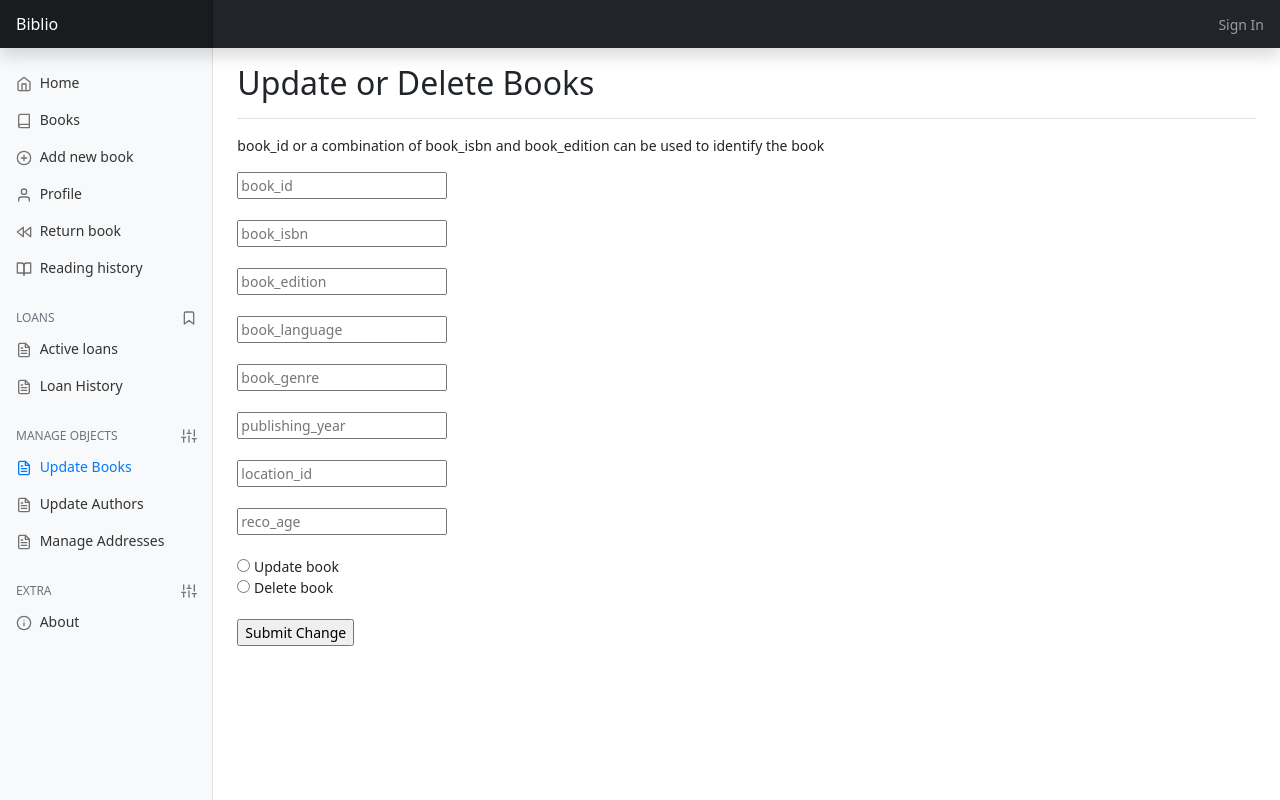
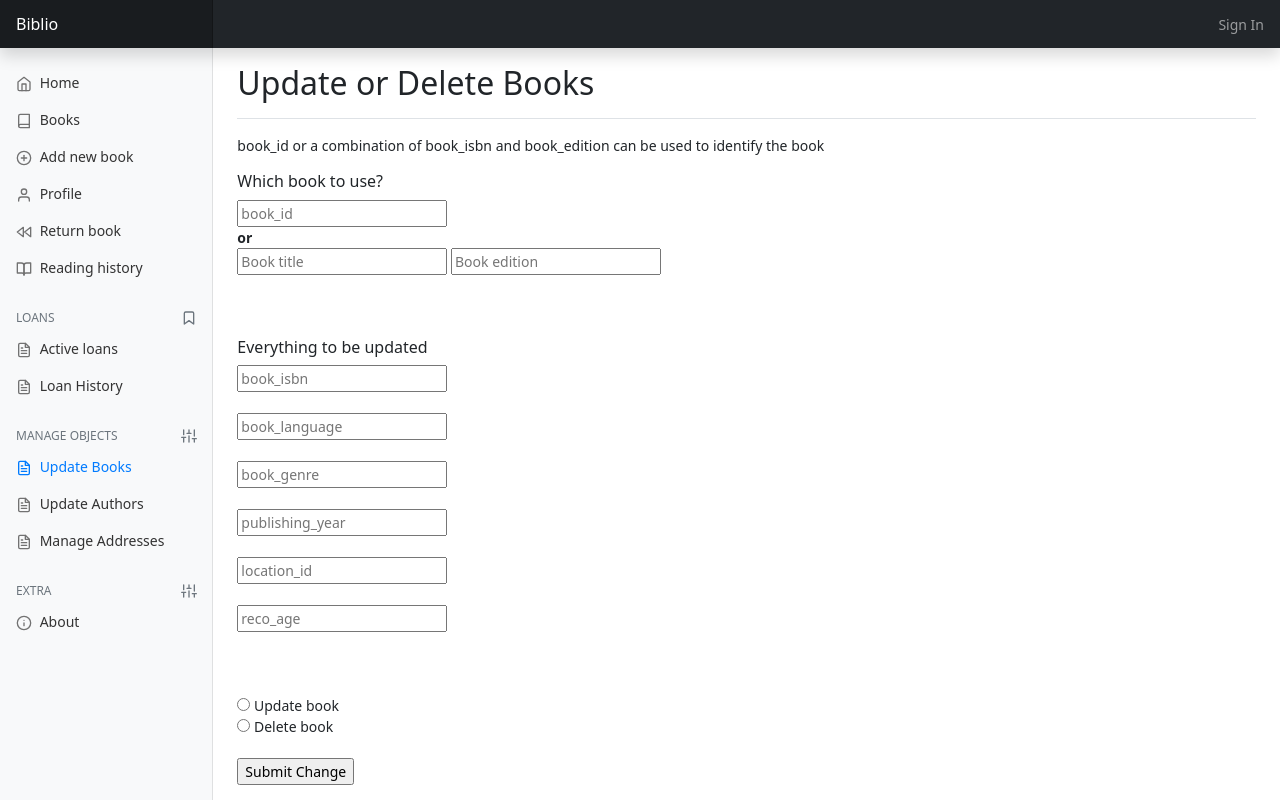
Before and after one commit to BennerLukas/Biblio, a Flask app: page /update_book in a window 1280 px wide. Run offline with Flask 2, Linux system fonts and the light colour scheme; some libraries are stand-ins or nearby versions.

Commit message:
added possibility to update / delete a book by edition & title

```diff
--- a/src/code/app/templates/update_book.html
+++ b/src/code/app/templates/update_book.html
@@ -8,11 +8,15 @@
 <div>
     <p>book_id or a combination of book_isbn and book_edition can be used to identify the book</p>
     <form action="/execute_change_book_manually" method="post">
+        <h6>Which book to use?</h6>
         <input type="book_id" name = "book_id" placeholder="book_id">
+        <br><b>or</b><br>
+        <input type="book_title" name="book_title" placeholder="Book title">
+        <input type="book_edition" name = "book_edition" placeholder="Book edition">
         <br><br>
+        <br><br>
+        <h6>Everything to be updated</h6>
         <input type="book_isbn" name = "book_isbn" placeholder="book_isbn">
-        <br><br>
-        <input type="book_edition" name = "book_edition" placeholder="book_edition">
         <br><br>
         <input type="book_language" name="book_language" placeholder="book_language">
         <br><br>
@@ -24,7 +28,7 @@
         <br><br>
         <input type="reco_age" name="reco_age" placeholder="reco_age">
         <br><br>
-
+        <br><br>
         <input type="radio" id="update" name="operator" value="update" required>
         <label for="Update">Update book</label><br>
         <input type="radio" id="delete" name="operator" value="delete" required>
--- a/src/code/app/views.py
+++ b/src/code/app/views.py
@@ -273,46 +273,39 @@ def update_book():
 def execute_change_book_manually():
     new_book = Book()
 
+    # Determine book_id for future operations
     # if Edition is not known it will default to 1
     book_edition = request.form['book_edition']
     if book_edition == "":
         book_edition = 1
 
+    # fetch book id and title to use for checks
     book_id = request.form['book_id']
+    book_title = request.form['book_title']
 
-    book_isbn = request.form['book_isbn']
-    if book_isbn == "" and book_id == "":
+    # check how to determine the book_id if not provided
+    # cannot determine which book if title or id not present
+    if book_title == "" and book_id == "":
         return render_template("includes/fail.html", title='Book update failed',
                                text='Update failed! Reason: Missing book identifier.')
-    elif book_id == "" and book_isbn != "":
+    elif book_id == "" and book_title != "":
         book_id = bib.get_select(f"""SELECT n_book_id FROM books
-                                     WHERE s_isbn = {book_isbn}  AND n_book_edition = {book_edition}""").iat[0, 0]
+                                     WHERE s_book_title = {book_title}  AND n_book_edition = {book_edition}""").iat[0, 0]
 
     # Operation defined by radio button in form
     if request.form['operator'] == "delete":
-        book_id = request.form['book_id']
-        book_isbn = request.form['book_isbn']
 
-        # if Edition is not known it will default to 1
-        book_edition = request.form['book_edition']
-        if book_edition == "":
-            book_edition = 1
-
-        if book_isbn == "" and book_id == "":
-            return render_template("includes/fail.html", title='Book update failed',
-                                   text='Update failed! Reason: Missing book identifier.')
-        elif book_id == "" and book_isbn != "":
-            book_id = bib.get_select(f"""SELECT n_book_id FROM books
-                                           WHERE s_isbn = {book_isbn} AND n_book_edition = {book_edition}""").iat[0, 0]
         try:
-            bib.exec_statement(f"""DELETE FROM wrote WHERE n_book_id = {book_id};
-                                   DELETE FROM books WHERE n_book_id = {book_id};""")
+            bib.exec_statement(f"""DELETE FROM books WHERE n_book_id = {book_id};""")
         except psycopg2.errors.ForeignKeyViolation:
             return render_template("includes/fail.html", title='Book deletion failed',
-                                   text='Delete failed! Reason: Book is currently lent.')
+                                   text='Delete failed! Reason: Book id cannot be deleted because of table constraints.')
         except psycopg2.errors.InFailedSqlTransaction:
             return render_template("includes/fail.html", title='Book deletion failed',
                                    text='Delete failed! Reason: Book does not exist.')
+        except Exception as err:
+            return render_template("includes/fail.html", title="Book deletion failed",
+                                   text=f"Delete failed! Reason {err}")
         else:
             return render_template("includes/success.html", title='Book deleted',
                                    text='Book was successfully deleted.')
@@ -324,7 +317,8 @@ def execute_change_book_manually():
             request.form['publishing_year'],
             request.form['location_id'],
             request.form['reco_age'],
-            book_isbn]
+            request.form['book_isbn'],
+            book_title]
 
         result = list()
         for item in param_list:
@@ -332,9 +326,7 @@ def execute_change_book_manually():
                 result.append(None)
             else:
                 result.append(item)
-        result.insert(7, None)
 
-        print(result)
         result = bib.exec_statement(bib.Updates.update_book(result, book_id))
 
         if result is True:
```
Also changed, not shown: src/code/app/updates.py (+4 -10 lines).
